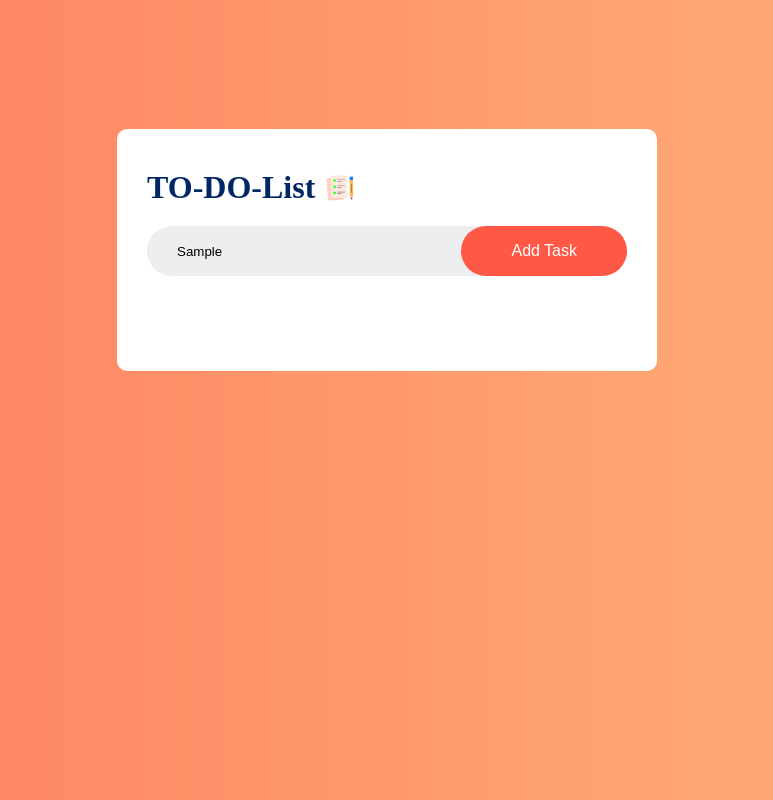
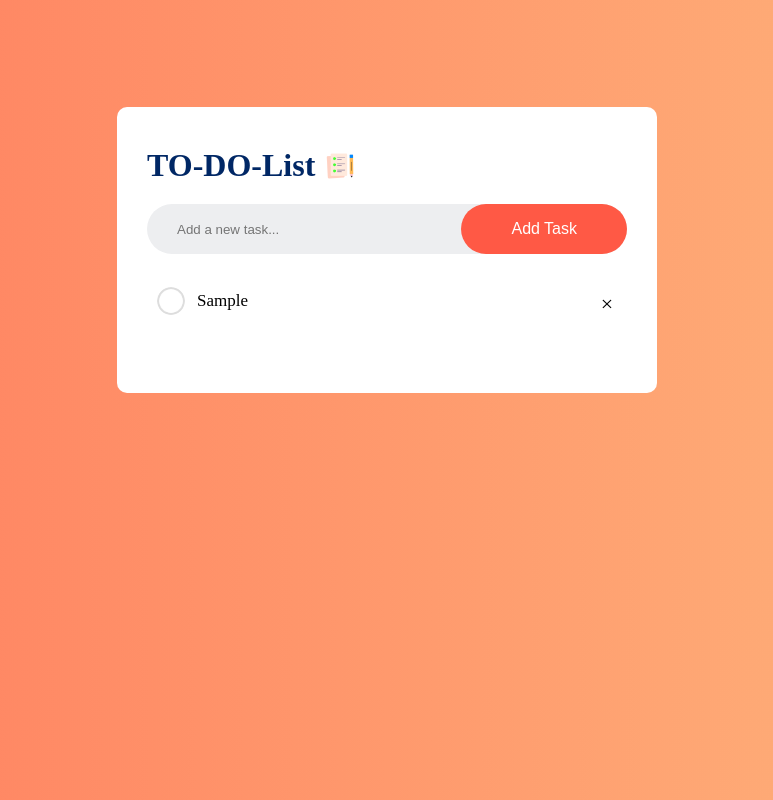
Before and after one commit to MohamedAdamA/ToDoList, a plain HTML site: page index.html in a window 1280 px wide. Both pictures are taken after typing "Sample" into the empty fields and a click on the button "Add Task". Shown: the whole page, without its empty margins (253-1026 px from the left). Drawn offline with Linux system fonts and the light colour scheme.

Commit message:
finshed the project

```diff
--- a/script.js
+++ b/script.js
@@ -2,3 +2,38 @@ const taskInput = document.getElementById("taskInput");
 const listContainer = document.getElementById("list-container");
 
 // \u00d7 this is the x character in unicode
+function addTask(){
+    if(taskInput.value === ''){
+        alert('have to add task first')
+    }else{
+    let li = document.createElement('li');
+    li.innerHTML = taskInput.value;
+    listContainer.appendChild(li);
+    let span = document.createElement('span');
+    span.innerHTML = '\u00d7';
+    li.appendChild(span);
+    span.className = 'close';
+    }
+    taskInput.value = '';
+    saveData();
+}
+
+listContainer.addEventListener('click', function(e){
+    if(e.target.tagName === 'LI'){
+        e.target.classList.toggle('checked');
+        saveData();
+    }else if(e.target.tagName === 'SPAN'){
+        e.target.parentElement.remove();
+        saveData()
+    }
+})
+
+
+function saveData(){
+    localStorage.setItem('data', listContainer.innerHTML);
+}
+
+function showData(){
+    listContainer.innerHTML = localStorage.getItem('data');
+}
+showData();
--- a/style.css
+++ b/style.css
@@ -89,3 +89,17 @@ ul li.checked::before{
     content: "";
     background-image: url(images/checked.png);
 }
+.close{
+    position: absolute;
+    right: 0;
+    top: 5px;
+    width:40px;
+    height: 40px;
+    font-size: 22px;
+    line-height: 40px;
+    text-align: center;
+    border-radius: 50%;
+}
+.close:hover{
+    background: #ff5945;
+}
```
